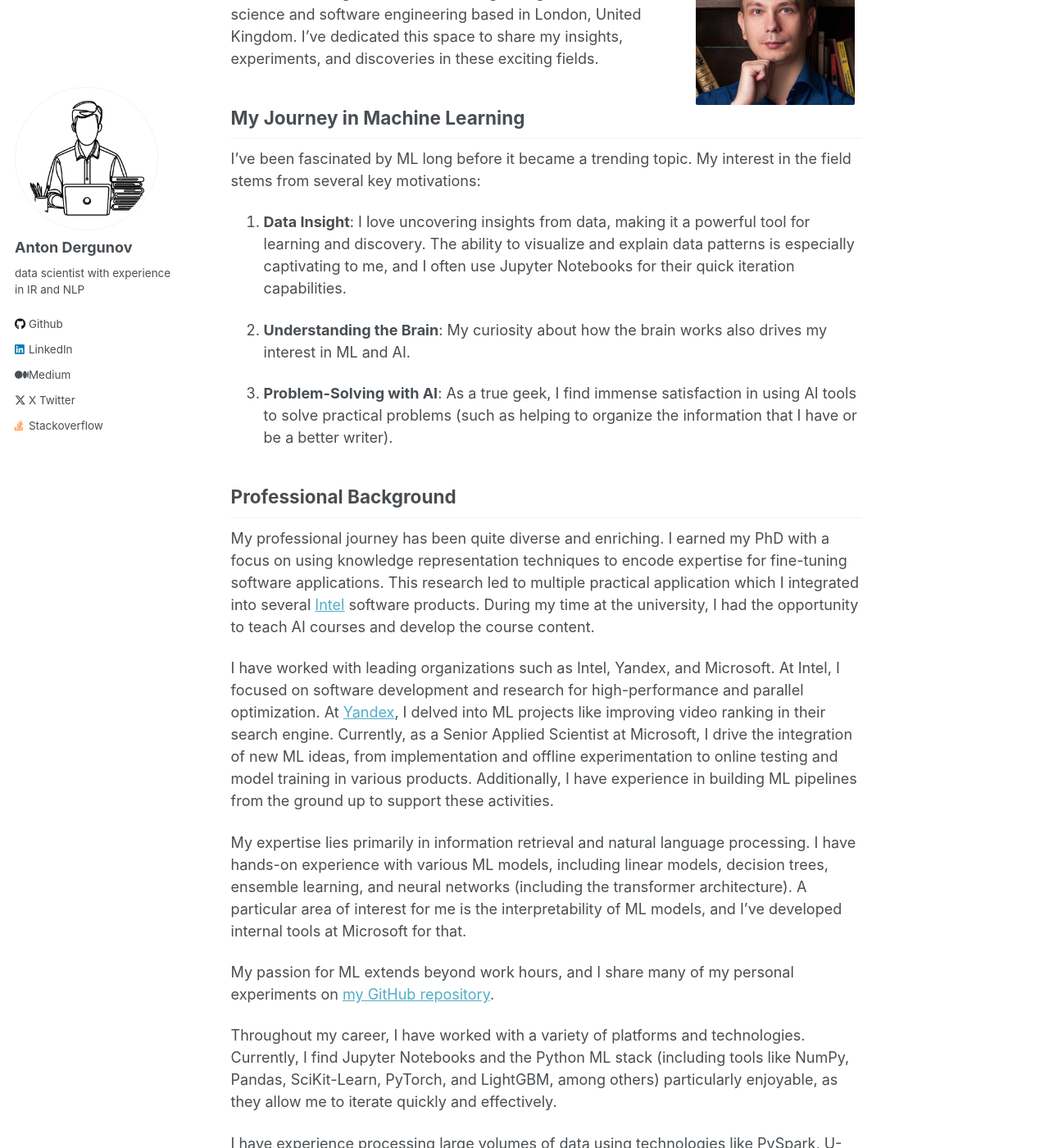
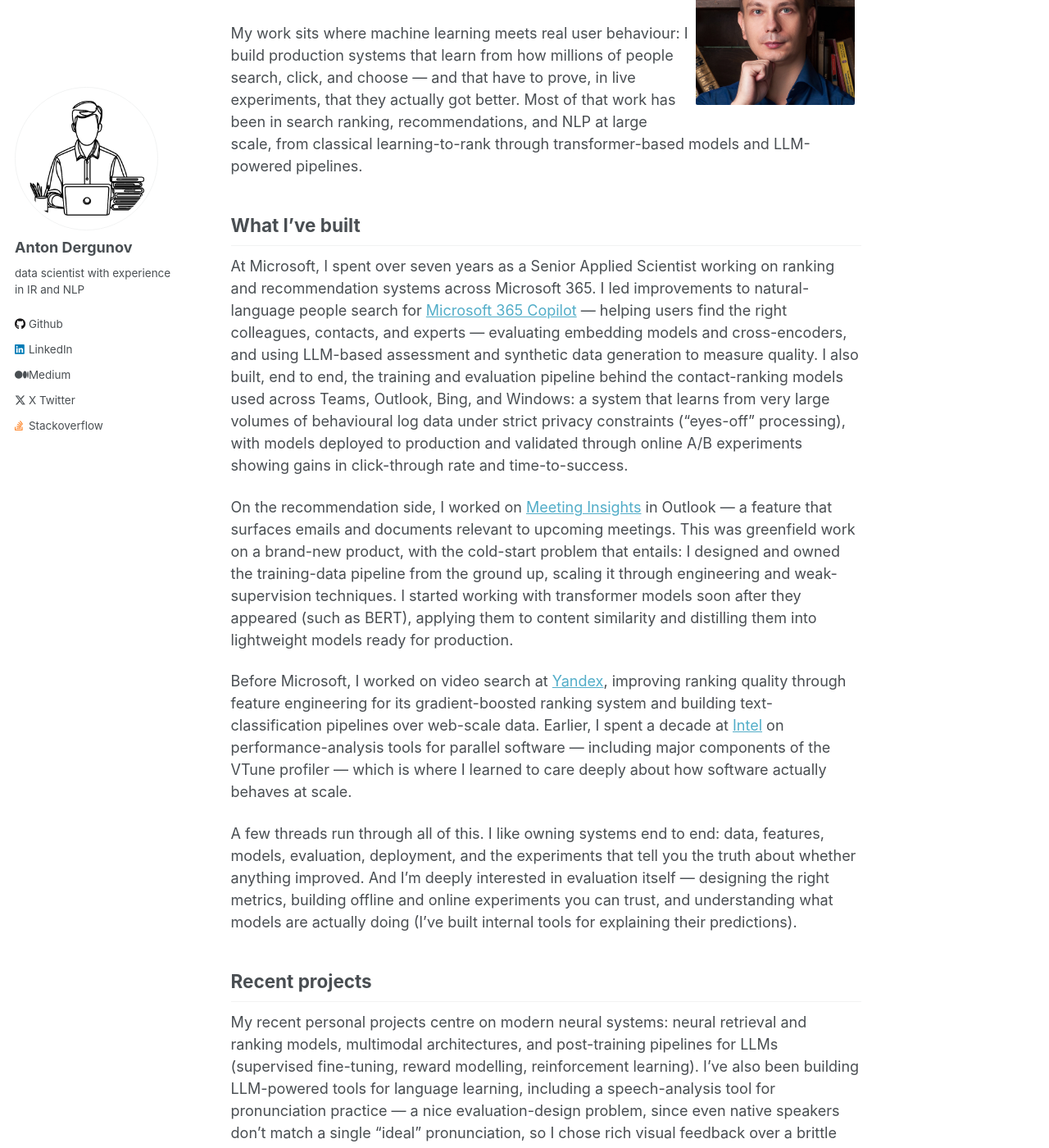
Before and after one commit to anton-dergunov/anton-dergunov.github.io, a Jekyll site: the page built from _pages/about.md, in a window 1280 px wide and 1400 px high, scrolled down 234 px. Shown: the whole window at 82% size. Built offline with Jekyll 4.4.1, drawn with Linux system fonts in a browser that asks for light colours; some of the changed text lies outside the part shown.

Commit message:
Updated about page

```diff
--- a/_pages/about.md
+++ b/_pages/about.md
@@ -9,49 +9,34 @@
 
 <img align="right" src="images/profile.jpg" alt="Photo" style="width: 210px; border-radius: 10px; padding: 8px 8px 8px 8px"/>
 
-Welcome to my [blog](blog)! I'm Anton Dergunov, an avid practitioner of machine learning and AI, with a strong background in data science and software engineering based in London, United Kingdom. I've dedicated this space to share my insights, experiments, and discoveries in these exciting fields.
+I'm Anton Dergunov, a machine learning engineer and applied scientist based in London.
 
+My work sits where machine learning meets real user behaviour: I build production systems that learn from how millions of people search, click, and choose — and that have to prove, in live experiments, that they actually got better. Most of that work has been in search ranking, recommendations, and NLP at large scale, from classical learning-to-rank through transformer-based models and LLM-powered pipelines.
 
-## My Journey in Machine Learning
+## What I've built
 
-I've been fascinated by ML long before it became a trending topic. My interest in the field stems from several key motivations:
+At Microsoft, I spent over seven years as a Senior Applied Scientist working on ranking and recommendation systems across Microsoft 365. I led improvements to natural-language people search for [Microsoft 365 Copilot](https://www.microsoft.com/en-us/microsoft-365/copilot) — helping users find the right colleagues, contacts, and experts — evaluating embedding models and cross-encoders, and using LLM-based assessment and synthetic data generation to measure quality. I also built, end to end, the training and evaluation pipeline behind the contact-ranking models used across Teams, Outlook, Bing, and Windows: a system that learns from very large volumes of behavioural log data under strict privacy constraints ("eyes-off" processing), with models deployed to production and validated through online A/B experiments showing gains in click-through rate and time-to-success.
 
-1. **Data Insight**: I love uncovering insights from data, making it a powerful tool for learning and discovery. The ability to visualize and explain data patterns is especially captivating to me, and I often use Jupyter Notebooks for their quick iteration capabilities.
+On the recommendation side, I worked on [Meeting Insights](https://www.microsoft.com/en-us/research/publication/calendar-aware-proactive-email-recommendation/) in Outlook — a feature that surfaces emails and documents relevant to upcoming meetings. This was greenfield work on a brand-new product, with the cold-start problem that entails: I designed and owned the training-data pipeline from the ground up, scaling it through engineering and weak-supervision techniques. I started working with transformer models soon after they appeared (such as BERT), applying them to content similarity and distilling them into lightweight models ready for production.
 
-2. **Understanding the Brain**: My curiosity about how the brain works also drives my interest in ML and AI.
+Before Microsoft, I worked on video search at [Yandex](https://yandex.com/company/), improving ranking quality through feature engineering for its gradient-boosted ranking system and building text-classification pipelines over web-scale data. Earlier, I spent a decade at [Intel](https://www.intel.com/) on performance-analysis tools for parallel software — including major components of the VTune profiler — which is where I learned to care deeply about how software actually behaves at scale.
 
-3. **Problem-Solving with AI**: As a true geek, I find immense satisfaction in using AI tools to solve practical problems (such as helping to organize the information that I have or be a better writer).
+A few threads run through all of this. I like owning systems end to end: data, features, models, evaluation, deployment, and the experiments that tell you the truth about whether anything improved. And I'm deeply interested in evaluation itself — designing the right metrics, building offline and online experiments you can trust, and understanding what models are actually doing (I've built internal tools for explaining their predictions).
 
+## Recent projects
 
-## Professional Background
+My recent personal projects centre on modern neural systems: neural retrieval and ranking models, multimodal architectures, and post-training pipelines for LLMs (supervised fine-tuning, reward modelling, reinforcement learning). I've also been building LLM-powered tools for language learning, including a speech-analysis tool for pronunciation practice — a nice evaluation-design problem, since even native speakers don't match a single "ideal" pronunciation, so I chose rich visual feedback over a brittle automated score. Code and write-ups appear here on the [blog](blog) and on [GitHub](https://github.com/anton-dergunov).
 
-My professional journey has been quite diverse and enriching. I earned my PhD with a focus on using knowledge representation techniques to encode expertise for fine-tuning software applications. This research led to multiple practical application which I integrated into several [Intel](https://www.intel.com/) software products. During my time at the university, I had the opportunity to teach AI courses and develop the course content.
+## Background
 
-I have worked with leading organizations such as Intel, Yandex, and Microsoft. At Intel, I focused on software development and research for high-performance and parallel optimization. At [Yandex](https://yandex.com/company/), I delved into ML projects like improving video ranking in their search engine. Currently, as a Senior Applied Scientist at Microsoft, I drive the integration of new ML ideas, from implementation and offline experimentation to online testing and model training in various products. Additionally, I have experience in building ML pipelines from the ground up to support these activities.
+I hold a PhD in Computer Science, where my research on automated performance diagnosis for parallel programs became a shipped capability in Intel's developer tools. Earlier in my career I taught university courses in artificial intelligence and machine learning and supervised student research projects.
 
-My expertise lies primarily in information retrieval and natural language processing. I have hands-on experience with various ML models, including linear models, decision trees, ensemble learning, and neural networks (including the transformer architecture). A particular area of interest for me is the interpretability of ML models, and I've developed internal tools at Microsoft for that.
+## This blog
 
-My passion for ML extends beyond work hours, and I share many of my personal experiments on [my GitHub repository](https://github.com/anton-dergunov/ml-playground).
+Technical articles, implementation notes, experiments, and project write-ups on machine learning systems, retrieval, NLP, and applied AI engineering — written for practitioners who like to see how things actually work.
 
-Throughout my career, I have worked with a variety of platforms and technologies. Currently, I find Jupyter Notebooks and the Python ML stack (including tools like NumPy, Pandas, SciKit-Learn, PyTorch, and LightGBM, among others) particularly enjoyable, as they allow me to iterate quickly and effectively.
+## Beyond work
 
-I have experience processing large volumes of data using technologies like PySpark, U-SQL, and custom-built MapReduce implementations. This includes tasks such as processing usage logs to prepare training and test data for ML models and extracting data from unstructured datasets using heuristics. In addition to these data-intensive applications, I also have substantial experience with compute-intensive parallelism and distributed processing using technologies like MPI, OpenMP, and others.
+I'm a language learner (the origin of several of my side projects) and a keen hiker — the solo [Tour du Mont Blanc](https://www.autourdumontblanc.com/en/) remains a highlight. I love travelling and immersing myself in nature, I enjoy photography, and I stay active with gym, yoga, and cycling.
 
-Research is a deep passion of mine. During my time at university, I attended numerous summer schools covering diverse topics such as [information retrieval](http://romip.ru/russir2013/), [semantic web](https://iccl.inf.tu-dresden.de/web/ICCL_Summer_School_2013/en), [algorithms for massive data](http://almada2013.ru/en), formal software verification (in [Moscow](https://web.archive.org/web/20110314093924/http://research.microsoft.com/en-us/um/redmond/events/sssev2011/) and [Marseille](http://movep.lif.univ-mrs.fr/)), [parallelism and concurrency](https://web.archive.org/web/20120505213227/http://research.microsoft.com/en-us/events/rss2012/), [programming languages](http://laser.inf.ethz.ch/2012/), etc. One of my notable contributions is [an article on generalized algebraic data types](http://themonadreader.files.wordpress.com/2013/08/issue221.pdf) which was reviewed by the creator of language, Simon Peyton Jones.
-
-As a Unix enthusiast with experience in systems like FreeBSD, Solaris, and Linux, I greatly appreciate the command-line tools they offer. But for my daily activities, I choose to use macOS.
-
-[My approach to productivity and organization](https://github.com/anton-dergunov/config) relies on Emacs [Org mode](https://orgmode.org/) for implementing the [Getting Things Done](https://en.wikipedia.org/wiki/Getting_Things_Done) (GTD) approach, which helps me manage projects, track tasks, and maintain a structured workflow. This tool has become an integral part of my life, enabling me to efficiently plan and execute my goals. Additionally, I maintain a comprehensive collection of personal notes in Markdown, which I’m transitioning to [Obsidian](https://obsidian.md/) to create a more organized "[second brain](https://www.buildingasecondbrain.com/)" for accessing and managing my ideas and knowledge.
-
-
-## Personal Interests
-
-Outside of my professional pursuits, I’m deeply committed to personal growth and continuous learning.  I try to make the most of every free moment, including my daily commute, to read and stay informed. Whether it’s diving into books, articles, or research papers, I strive to turn even brief periods into opportunities for learning and enrichment.
-
-I have a passion for languages. While I am fluent in English and Spanish, I have studied French, Italian, and German in the past but haven’t practiced them recently. I plan to revisit these languages to refresh and improve my skills.
-
-Whenever I get the chance, I love traveling and immersing myself in nature. Some of my most cherished experiences include exploring Kyoto in Japan, taking a scenic train journey in Sri Lanka, visiting the Kon-Tiki Museum in Oslo, and marveling at the Alishan National Scenic Area in Taiwan. The highlight of my hiking adventures was the solo [Tour du Mont Blanc](https://www.autourdumontblanc.com/en/), though the most meaningful hikes were those with my parents during my childhood. My understanding of photography and videography is more technical than artistic at the moment, but I’m casually developing my creative skills as a hobby.
-
-When it comes to relaxation, I enjoy savoring good coffee and exploring different teas. From rich, aromatic coffees to authentic Chinese, Taiwanese, and Japanese teas, I enjoy discovering and appreciating their unique flavors. To stay healthy, I dedicate some reasonable time to gym workouts, cycling, and yoga.
-
-Feel free to connect with me on [LinkedIn](https://www.linkedin.com/in/anton-dergunov/) and share your thoughts on my blog posts. Happy reading!
+If you'd like to talk about retrieval, ranking, LLM evaluation, or anything you've read here, reach out on [LinkedIn](https://www.linkedin.com/in/anton-dergunov/) — I'm always happy to connect.
```
